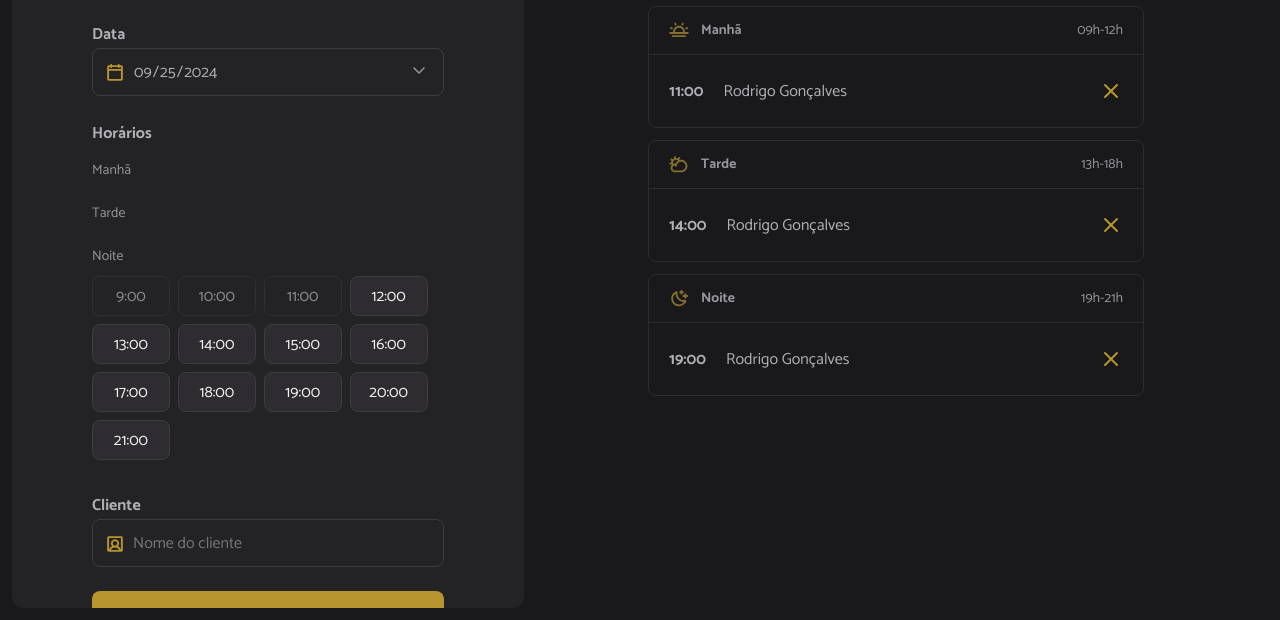
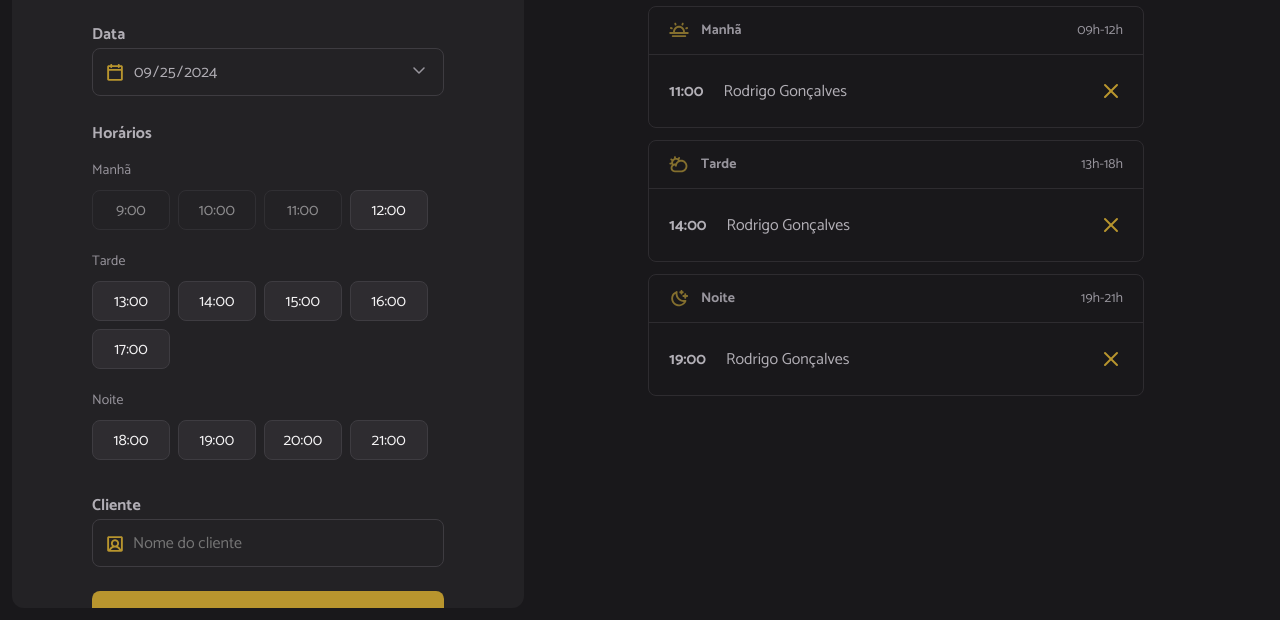
Before and after one commit to macedocmateus/hairday, a website built with webpack: page index.html in a window 1280 px wide. Shown: the part 180-800 px from the top of the page. Built offline with nearby package versions, Linux system fonts and the light colour scheme.

Commit message:
add date period

```diff
--- a/index.html
+++ b/index.html
@@ -38,7 +38,7 @@
         <span class="label">Horários</span>
         <ul id="hours" class="hours" aria-label="Horários disponíveis de manhã">
           <!-- Exemplo: Manhã -->
-          <li data-period="morning" class="hour-period">Manhã</li>
+          <!-- <li data-period="morning" class="hour-period">Manhã</li> -->
           <!-- <li data-period="morning" value="09:00" class="hour hour-available">
             09:00
           </li> -->
@@ -50,9 +50,9 @@
           </li>
           <li data-period="morning" value="12:00" class="hour hour-available">
             12:00 -->
-          </li>
+          <!-- </li> -->
           <!-- Exemplo: Tarde  -->
-          <li data-period="afternoon" class="hour-period">Tarde</li>
+          <!-- <li data-period="afternoon" class="hour-period">Tarde</li> -->
           <!-- <li
             data-period="afternoon"
             value="13:00"
@@ -88,7 +88,7 @@
             18:00
           </li> -->
           <!-- Exemplo: Noite -->
-          <li data-period="night" class="hour-period">Noite</li>
+          <!-- <li data-period="night" class="hour-period">Noite</li> -->
 
           <!-- <li data-period="night" value="19:00" class="hour hour-available">
             19:00
--- a/src/modules/form/hours-load.js
+++ b/src/modules/form/hours-load.js
@@ -30,7 +30,25 @@ export function hoursLoad({date}) {
 
         li.textContent = hour
 
+        if (hour === '9:00') {
+            hourHeaderAdd('Manhã')
+        } else if (hour === '13:00') {
+            hourHeaderAdd('Tarde')
+        } else if (hour === '18:00') {
+            hourHeaderAdd('Noite')
+        }
+
+
+
         hours.append(li)
     })
 
 }
+
+function hourHeaderAdd(title) {
+    const header = document.createElement('li')
+    header.classList.add('hour-period')
+    header.textContent = title
+
+    hours.append(header)
+}
```
